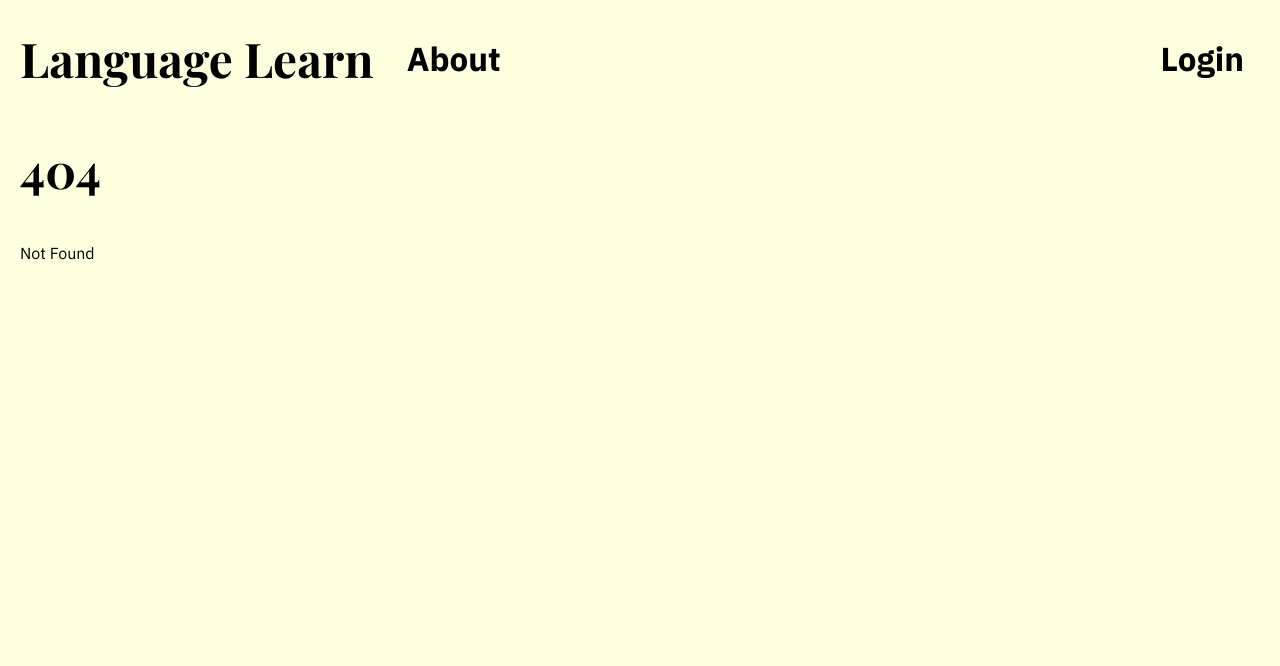
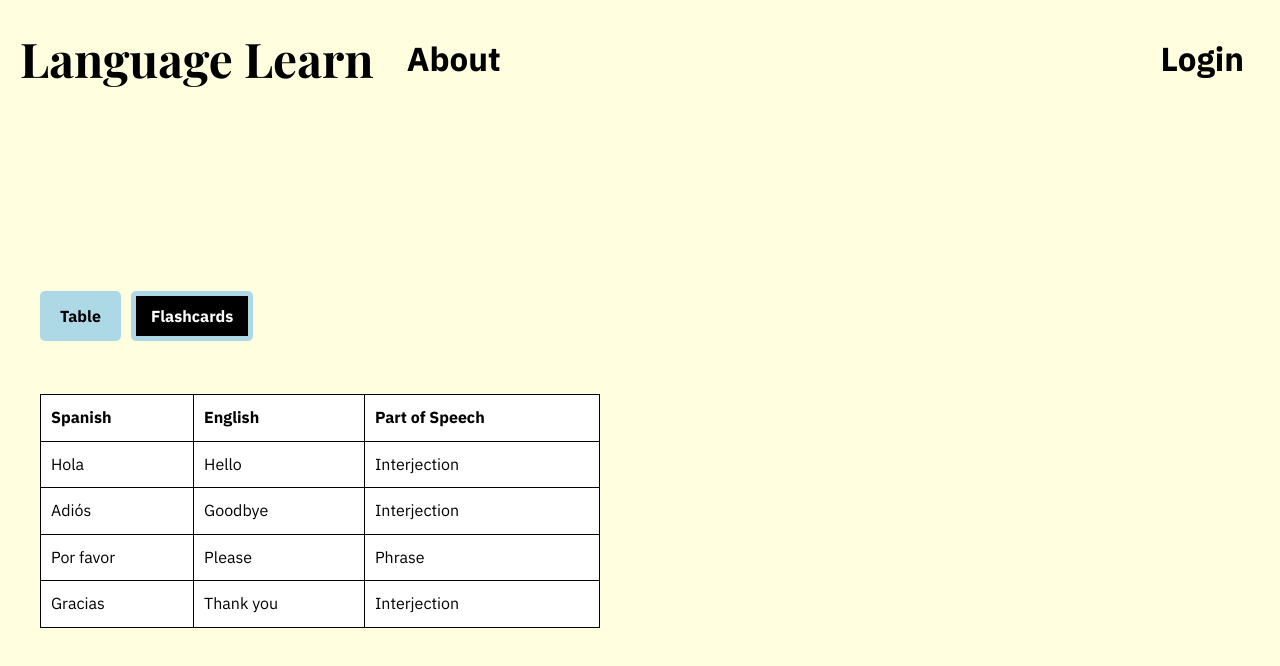
Before and after one commit to flooyd/language-learn, a SvelteKit app: page /learn in a window 1280 px wide. Before the commit this address had no page. Shown: the top 666 px of the page. Built offline with nearby package versions, Linux system fonts and the light colour scheme; a web font is replaced by a local one.

Commit message:
add learn

```diff
--- /dev/null
+++ b/src/routes/learn/+page.svelte
@@ -0,0 +1,100 @@
+<script lang="ts">
+	import { onMount } from 'svelte';
+	import { fade, fly } from 'svelte/transition';
+
+	let duration = $state(800);
+	let ready = $state(false);
+	let learningMode = $state('table');
+
+	onMount(() => {
+		ready = true;
+	});
+</script>
+
+{#if ready}
+	<div class="container" in:fade={{ duration }}>
+		<div class="toolbar">
+			<button
+				class="mode-button"
+				class:active={learningMode === 'table'}
+				onclick={() => (learningMode = 'table')}>Table</button
+			>
+			<button
+				class="mode-button"
+				class:active={learningMode === 'flashcards'}
+				onclick={() => (learningMode = 'flashcards')}>Flashcards</button
+			>
+		</div>
+        {#if learningMode === 'table'}
+            <table>
+                <thead>
+                     <tr>
+                    <th>Spanish</th>
+                    <th>English</th>
+                    <th>Part of Speech</th>
+                </tr>
+                </thead>
+               <tbody>
+                <tr>
+                    <td>Hola</td>
+                    <td>Hello</td>
+                    <td>Interjection</td>
+                </tr>
+                <tr>
+                    <td>Adiós</td>
+                    <td>Goodbye</td>
+                    <td>Interjection</td>
+                </tr>
+                <tr>
+                    <td>Por favor</td>
+                    <td>Please</td>
+                    <td>Phrase</td>
+                </tr>
+                <tr>
+                    <td>Gracias</td>
+                    <td>Thank you</td>
+                    <td>Interjection</td>
+                </tr>
+               </tbody>
+            </table>
+        {:else if learningMode === 'flashcards'}
+            <h2>Learning Mode: Flashcards</h2>
+            <!-- Flashcards learning content goes here -->
+        {/if}
+	</div>
+{/if}
+
+<style>
+    .toolbar {
+        display: flex;
+        gap: 10px;
+        margin-bottom: 20px;
+    }
+
+    .mode-button.active {
+        background-color: #add8e6;
+        color: black;
+    }
+
+    .container {
+        max-width: 600px;
+        display: flex;
+        justify-content: center;
+        flex-direction: column;
+        height: calc(100vh - 142.954px);
+        padding: 20px;
+        gap: 2.074rem;
+    }
+
+    table {
+        width: 100%;
+        border-collapse: collapse;
+        background: white;
+    }
+
+    th, td {
+        border: 1px solid black;
+        padding: 10px;
+        text-align: left;
+    }
+</style>
```
Also changed, not shown: src/routes/+page.svelte (+6 -1 lines).
